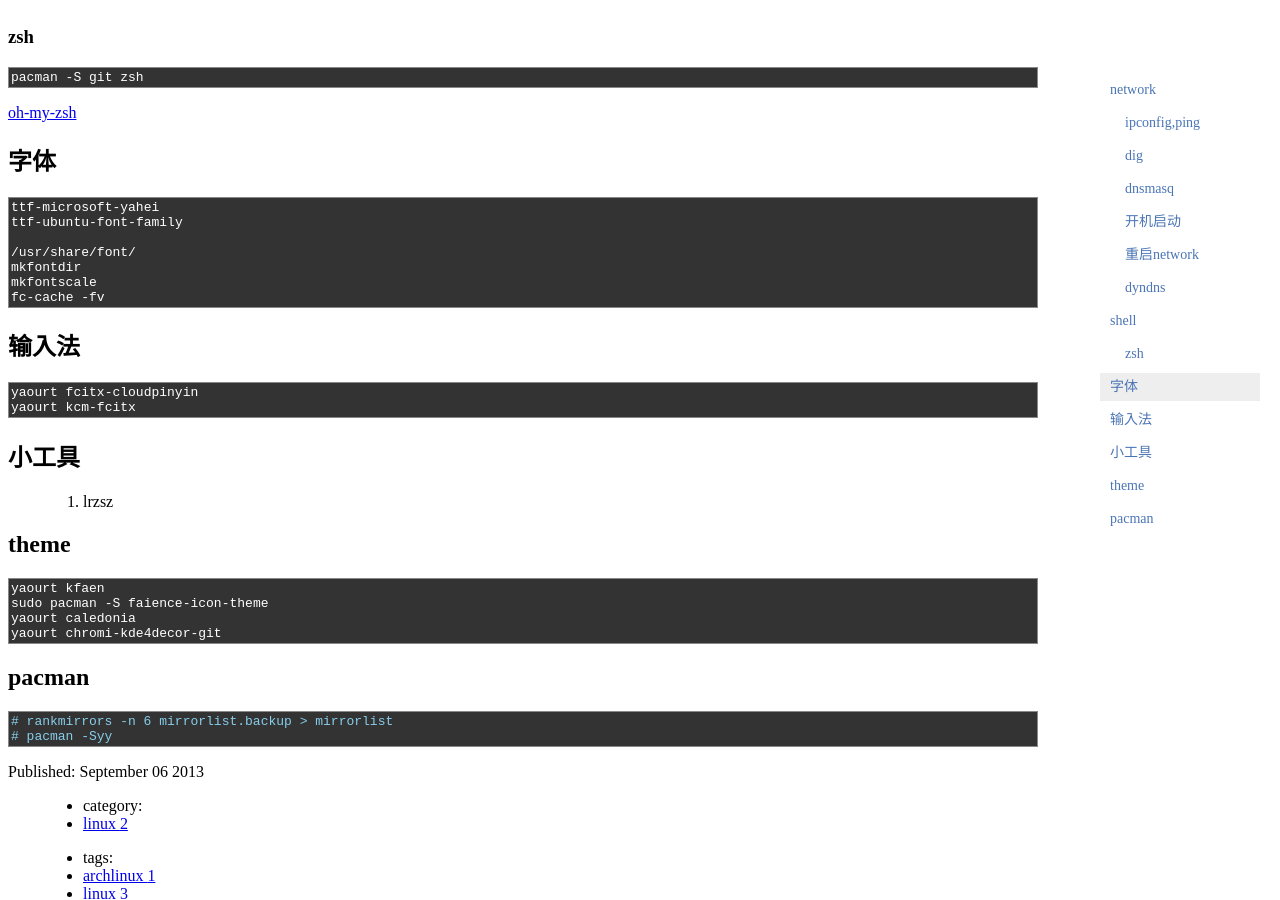
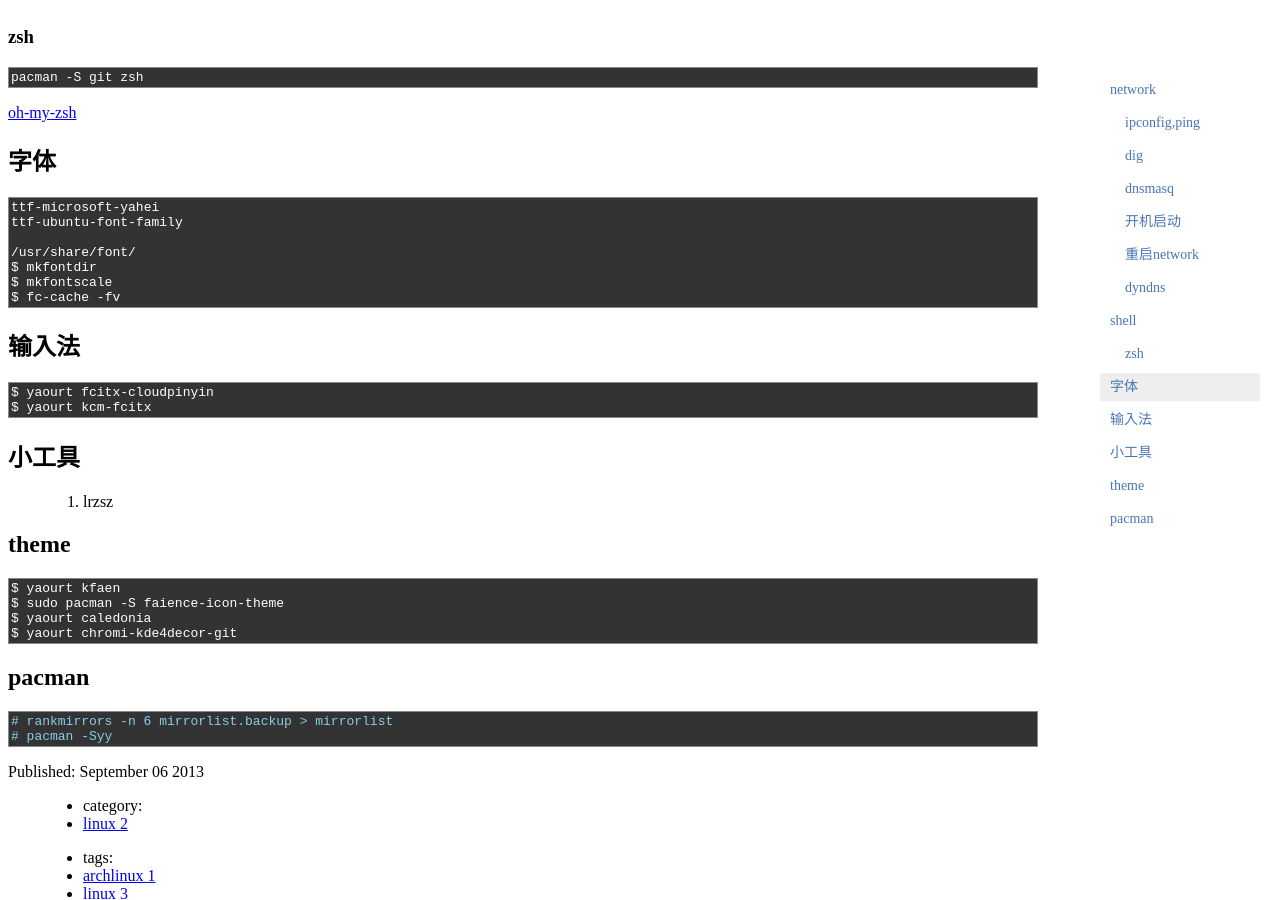
Before and after one commit to jiawulu/jiawulu.github.com, a Jekyll site: the page built from _posts/2013-09-06-archlinux-install.md, in a window 1280 px wide and 900 px high, scrolled down 1144 px. Built offline with Jekyll 4.4.1, drawn with Linux system fonts in a browser that asks for light colours; Markdown is read by kramdown in place of the engine named in the settings.

Commit message:
update it

```diff
--- a/_posts/2013-09-06-archlinux-install.md
+++ b/_posts/2013-09-06-archlinux-install.md
@@ -71,14 +71,14 @@ tags: [archlinux,linux]
     ttf-ubuntu-font-family
 
     /usr/share/font/
-    mkfontdir
-    mkfontscale
-    fc-cache -fv
+    $ mkfontdir
+    $ mkfontscale
+    $ fc-cache -fv
 
 ## 输入法
 
-    yaourt fcitx-cloudpinyin
-    yaourt kcm-fcitx
+    $ yaourt fcitx-cloudpinyin
+    $ yaourt kcm-fcitx
 
 
 ## 小工具
@@ -88,10 +88,10 @@ tags: [archlinux,linux]
 
 ## theme
 
-    yaourt kfaen
-    sudo pacman -S faience-icon-theme
-    yaourt caledonia
-    yaourt chromi-kde4decor-git
+    $ yaourt kfaen
+    $ sudo pacman -S faience-icon-theme
+    $ yaourt caledonia
+    $ yaourt chromi-kde4decor-git
 
 ## pacman
 
```
